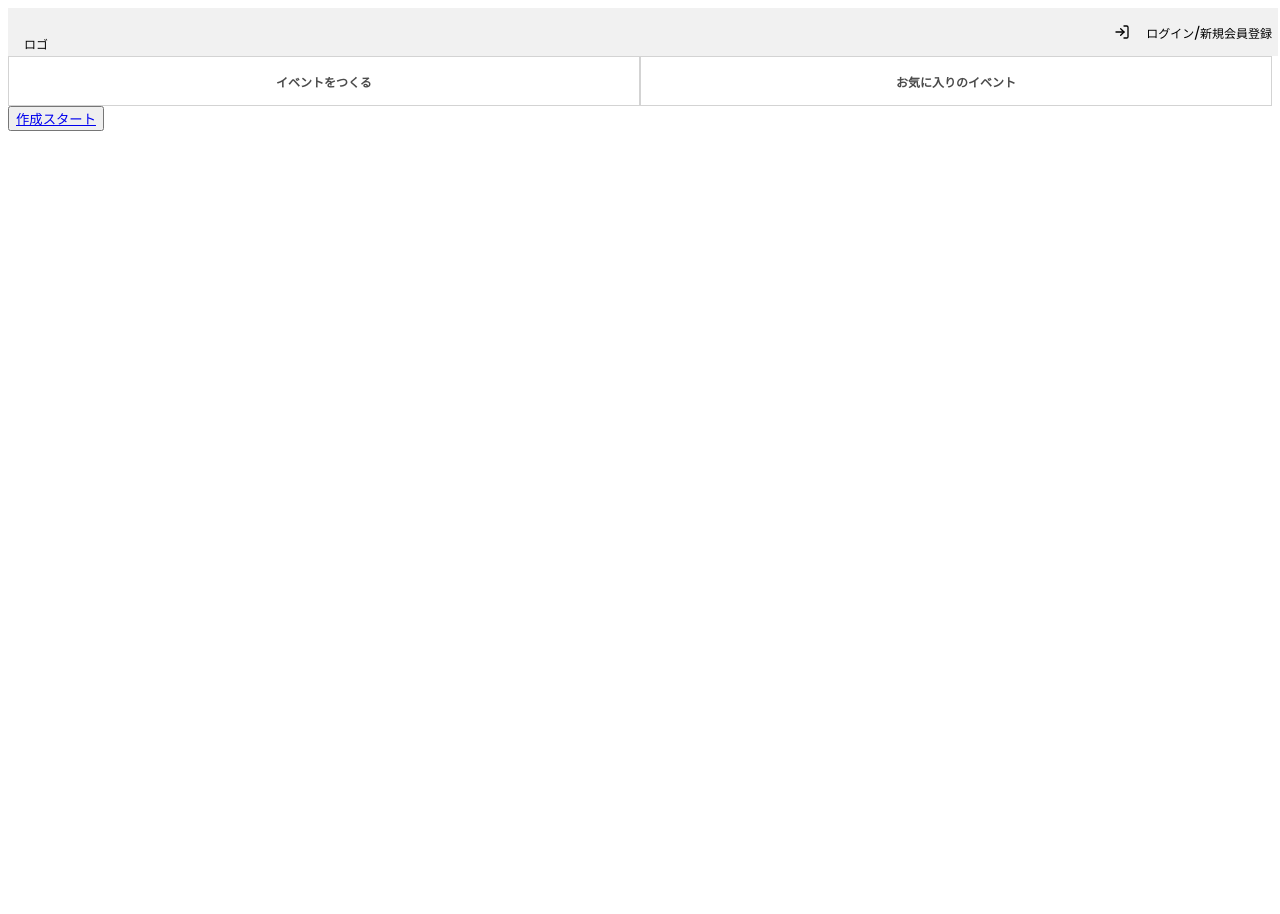
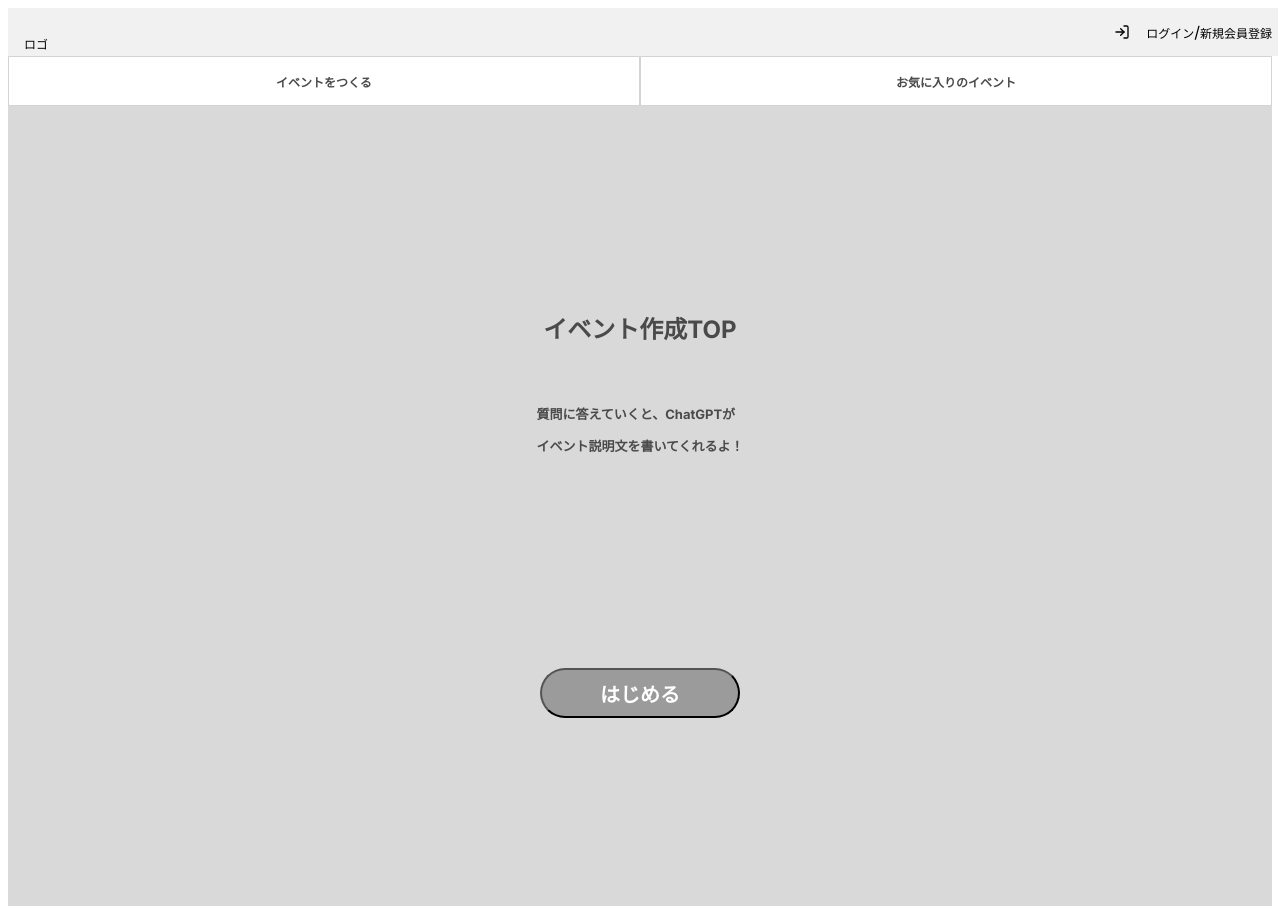
Before and after one commit to Tornado2023-Team1-UFO/UFO-front, a Next.js app: page /events/create/top in a window 1280 px wide. Before the commit the page ends 800 px from the top, so only its background shows below. Built offline with nearby package versions, Linux system fonts and the light colour scheme; no server answers.

Commit message:
✨ TOP Pageの作成

```diff
--- /dev/null
+++ b/src/app/events/create/top/index.module.css
@@ -0,0 +1,30 @@
+.container {
+  background: #d9d9d9;
+  width: 100%;
+  height: 100vh;
+  display: flex;
+  flex-direction: column;
+  justify-content: center;
+  align-items: center;
+}
+
+.description {
+  margin-bottom: 200px;
+  display: flex;
+  flex-direction: column;
+  justify-content: center;
+  align-items: center;
+  gap: 30px;
+}
+
+.title {
+  font-size: 24px;
+  font-weight: 700;
+  color: #4a4a4a;
+}
+
+.subtitle {
+  font-size: 13px;
+  font-weight: 700;
+  color: #4a4a4a;
+}
--- a/src/app/events/create/top/page.tsx
+++ b/src/app/events/create/top/page.tsx
@@ -1,11 +1,26 @@
-import Link from 'next/link'
+'use client'
+
+import styles from './index.module.css'
+import { StartButton } from '@/components/button/StartButton'
+import { useRouter } from 'next/navigation'
+import { Path } from '@/constants/path'
 
 export default function Page() {
+  const router = useRouter()
+  const clickEventCreateStart = () => {
+    router.push(Path.EVENT_CREATE)
+  }
+
   return (
-    <div>
-      <button>
-        <Link href='/events/create'>作成スタート</Link>
-      </button>
+    <div className={styles.container}>
+      <div className={styles.description}>
+        <h1 className={styles.title}>イベント作成TOP</h1>
+        <div>
+          <h3 className={styles.subtitle}>質問に答えていくと、ChatGPTが</h3>
+          <h3 className={styles.subtitle}>イベント説明文を書いてくれるよ！</h3>
+        </div>
+      </div>
+      <StartButton onClick={clickEventCreateStart} />
     </div>
   )
 }
--- a/src/app/global.css
+++ /dev/null
@@ -1,3 +0,0 @@
-:root {
-  --primary-color: #9b9b9b9b;
-}
--- a/src/components/button/StartButton.module.css
+++ b/src/components/button/StartButton.module.css
@@ -1,6 +1,16 @@
 .button {
   width: 200px;
   height: 50px;
-  /* TODO FIX */
-  background-color: var(--primary-color);
+  background: #9b9b9b;
+  border-radius: 40px;
+  display: flex;
+  justify-content: center;
+  align-items: center;
 }
+
+.button_text {
+  font-size: 20px;
+  /* FIX ME */
+  color: white;
+  font-weight: 700;
+}
--- a/src/components/button/StartButton.tsx
+++ b/src/components/button/StartButton.tsx
@@ -1,5 +1,13 @@
+import { FC } from 'react'
+import styles from './StartButton.module.css'
 type Props = {
   onClick: () => void
 }
 
-export const StartButton = () => {}
+export const StartButton: FC<Props> = ({ onClick }) => {
+  return (
+    <button className={styles.button} onClick={() => onClick()}>
+      <p className={styles.button_text}>はじめる</p>
+    </button>
+  )
+}
```
